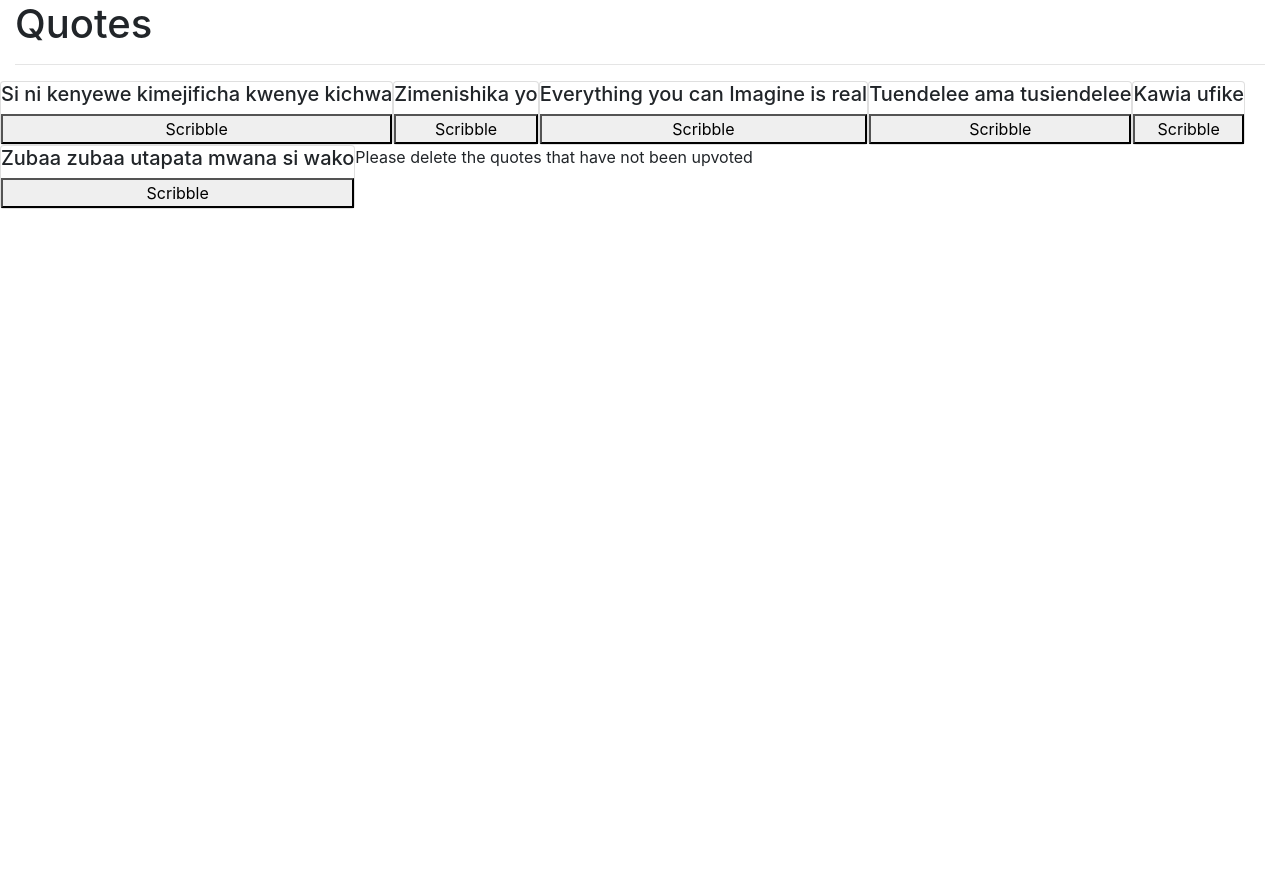
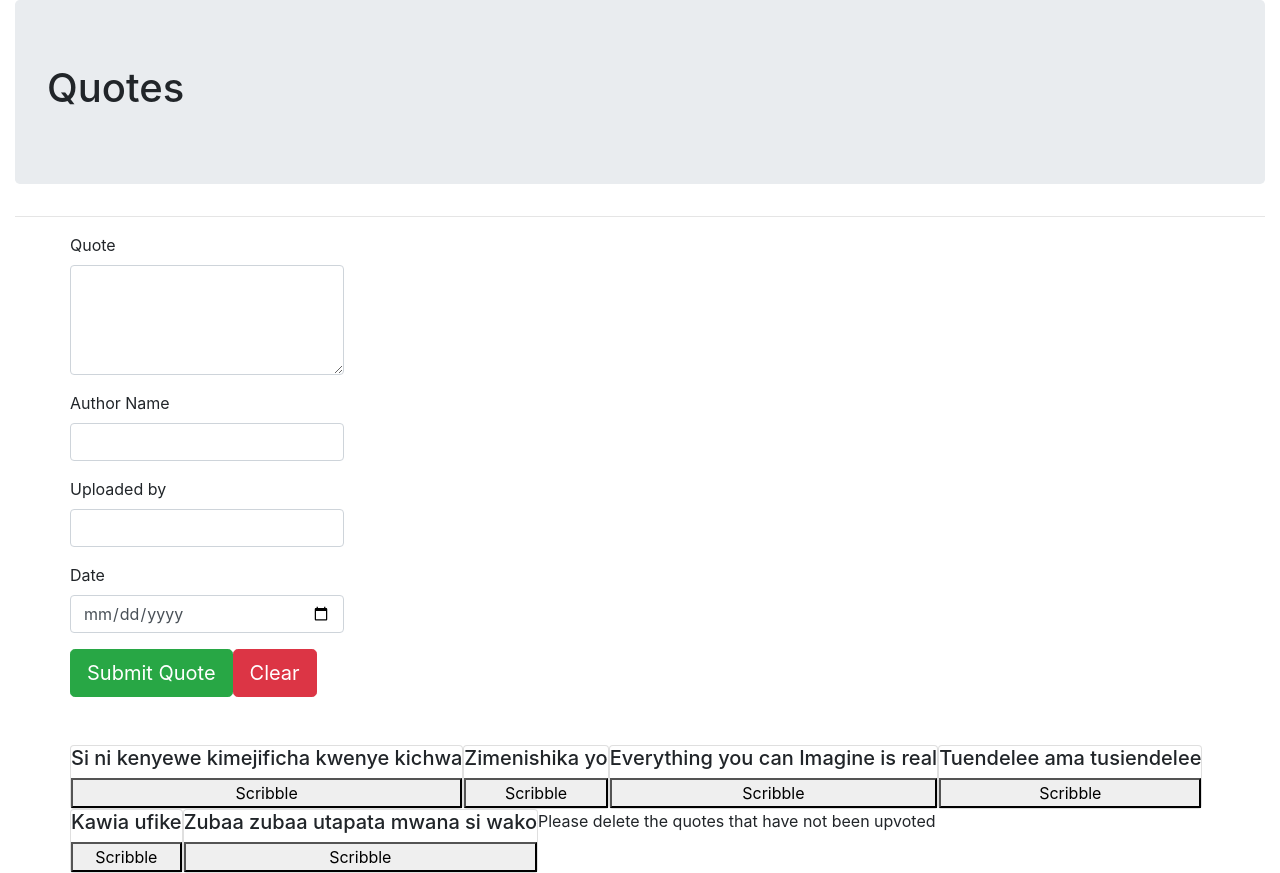
Before and after one commit to Zenas22/Quixote, an Angular app: page / in a window 1280 px wide. Before the commit the page ends 800 px from the top, so only its background shows below. Built offline with nearby package versions, Linux system fonts and the light colour scheme.

Commit message:
Finished functionality of the form component

```diff
--- a/src/app/app.component.ts
+++ b/src/app/app.component.ts
@@ -9,12 +9,12 @@
 export class AppComponent {
 
   quotes = [
-    new Quote(1, 'Si ni kenyewe kimejificha kwenye kichwa', 'Zzero Sufuri', new Date(2019,1,24) ),
-    new Quote(2, 'Zimenishika yo', 'Zzero Sufuri', new Date(2019,2,10) ),
-    new Quote(3, 'Everything you can Imagine is real', 'Pablo Picasso', new Date(2019,1,30) ),
-    new Quote(4, 'Tuendelee ama tusiendelee', 'Nyashinski', new Date(2019,2,12) ),
-    new Quote(5, 'Kawia ufike', 'Mhenga Mhenguzi', new Date(2019,3,22) ),
-    new Quote(6, 'Zubaa zubaa utapata mwana si wako', 'Mhenga Mhenguzi', new Date(2019,4,23) ),
+    new Quote(1, 'Si ni kenyewe kimejificha kwenye kichwa', 'Zzero Sufuri', 'Zeus', new Date(2019,1,24), 0, 0),
+    new Quote(2, 'Zimenishika yo', 'Zzero Sufuri', 'Zeus', new Date(2019,2,10), 0, 0),
+    new Quote(3, 'Everything you can Imagine is real', 'Pablo Picasso', 'Zeus', new Date(2019,1,30), 0, 0),
+    new Quote(4, 'Tuendelee ama tusiendelee', 'Nyashinski', 'Zeus', new Date(2019,2,12), 0, 0),
+    new Quote(5, 'Kawia ufike', 'Mhenga Mhenguzi', 'Zeus', new Date(2019,3,22), 0, 0),
+    new Quote(6, 'Zubaa zubaa utapata mwana si wako', 'Mhenga Mhenguzi', 'Zeus', new Date(2019,4,23), 0, 0),
 
   ]
 }
--- a/src/app/app.module.ts
+++ b/src/app/app.module.ts
@@ -1,5 +1,6 @@
 import { BrowserModule } from '@angular/platform-browser';
 import { NgModule } from '@angular/core';
+import { FormsModule } from '@angular/forms';
 
 import { AppRoutingModule } from './app-routing.module';
 import { AppComponent } from './app.component';
@@ -20,7 +21,8 @@
   ],
   imports: [
     BrowserModule,
-    AppRoutingModule
+    AppRoutingModule,
+    FormsModule
   ],
   providers: [],
   bootstrap: [AppComponent]
--- a/src/app/quote-form/quote-form.component.html
+++ b/src/app/quote-form/quote-form.component.html
@@ -1,3 +1,40 @@
-<p>
-  quote-form works!
-</p>
+<div class="new">
+
+    <form (ngSubmit) = 'submitQuote()' #quoteForm = 'ngForm'>
+      <div class="form-group">
+        <label for="quote">Quote</label>
+        <textarea rows="4" class="form-control" id="quote" [(ngModel)] = "newQuote.quote" name="quote" #quote = "ngModel" required></textarea>
+
+        <div [hidden] = "quote.valid || quote.pristine" class="alert alert-danger">
+          <p>Quote is Required</p>
+        </div>
+      </div>
+      <div class="form-group">
+        <label for="author">Author Name</label>
+        <input type="text" class="form-control" id="author" [(ngModel)] = "newQuote.author" name="author" #author = "ngModel" required>
+
+        <div [hidden] = "author.valid || author.pristine" class="alert alert-danger">
+          <p>Author Name is Required</p>
+        </div>
+      </div>
+      <div class="form-group">
+        <label for="name">Uploaded by</label>
+        <input type="text" class="form-control" id="name" [(ngModel)] = "newQuote.name" name="name" #name = "ngModel" required>
+
+        <div [hidden] = "name.valid || name.pristine" class="alert alert-danger">
+          <p>Uploader's name is Required</p>
+        </div>
+      </div>
+      <div class="form-group">
+        <label for="date">Date</label>
+        <input type="date" class="form-control" id="date" required [(ngModel)] = "newQuote.completeDate" name="completeDate" #completeDate = "ngModel" required>
+
+        <div [hidden] = "completeDate.valid || completeDate.pristine" class="alert alert-danger">
+          <p>Date is Required</p>
+        </div>
+      </div>
+      <button type="submit" class="btn btn-success btn-lg">Submit Quote</button>
+      <button type="reset" class="btn btn-danger btn-lg">Clear</button>
+    </form>
+
+</div>
--- a/src/app/quote-form/quote-form.component.ts
+++ b/src/app/quote-form/quote-form.component.ts
@@ -1,4 +1,5 @@
-import { Component, OnInit } from '@angular/core';
+import { Component, OnInit, Output, EventEmitter } from '@angular/core';
+import { Quote } from '../quote';
 
 @Component({
   selector: 'app-quote-form',
@@ -7,6 +8,13 @@
 })
 export class QuoteFormComponent implements OnInit {
 
+  newQuote = new Quote(0,'','','',new Date(),0,0);
+  @Output() addQuote = new EventEmitter<Quote>();
+
+  submitQuote(){
+    this.addQuote.emit(this.newQuote);
+  }
+
   constructor() { }
 
   ngOnInit() {
--- a/src/app/quote-scribble/quote-scribble.component.html
+++ b/src/app/quote-scribble/quote-scribble.component.html
@@ -1,3 +1,3 @@
-<p>{{quote.scribble}}</p>
+<p>{{quote.author}}</p>
 <p>Uploaded {{quote.completeDate|dateCount}} days ago on {{quote.completeDate|date}}</p>
 <button class="btn btn-danger" (click) = 'quoteDelete(true)'>Delete</button>
--- a/src/app/quote.ts
+++ b/src/app/quote.ts
@@ -1,6 +1,6 @@
 export class Quote {
   public showScribble:boolean;
-  constructor(public id:number, public name:string, public scribble:string, public completeDate:Date) {
+  constructor(public id:number, public quote:string, public author:string, public name:string, public completeDate:Date, public likes:number, public dislikes:number) {
     this.showScribble=false
   }
 }
--- a/src/app/quote/quote.component.html
+++ b/src/app/quote/quote.component.html
@@ -1,20 +1,31 @@
 <div class="container-fluid">
-  <div class="well">
+  <div class="jumbotron">
     <h1>Quotes</h1>
   </div>
   <hr>
 
-  <div class="row">
-    <div *ngFor='let quote of quotes;let i = index'>
-      <div class="card">
-        <h5 id="{{id}}" appHighlight>{{quote.name}}</h5>
+  <div class="container">
+    <div class="row">
+      <app-quote-form (addQuote)="addNewQuote($event)" ></app-quote-form>
+    </div>
+  </div>
+  <br>
 
-        <button (click)='toogleScribble(i)'>Scribble</button>
+  <br>
+  <div class="container">
 
-        <app-quote-scribble *ngIf="quote.showScribble" [quote]='quote' (isComplete)='completeQuote($event,i)'></app-quote-scribble>
+    <div class="row">
+      <div *ngFor='let quote of quotes;let i = index'>
+        <div class="card">
+          <h5 id="{{id}}" appHighlight>{{quote.quote}}</h5>
+
+          <button (click)='toogleScribble(i)'>Scribble</button>
+
+          <app-quote-scribble *ngIf="quote.showScribble" [quote]='quote' (isComplete)='completeQuote($event,i)'></app-quote-scribble>
+        </div>
       </div>
+    <p *ngIf='quotes.length > 5'>Please delete the quotes that have not been upvoted</p>
     </div>
 
-  <p *ngIf='quotes.length > 5'>Please delete the quotes that have not been upvoted</p>
   </div>
 </div>
--- a/src/app/quote/quote.component.ts
+++ b/src/app/quote/quote.component.ts
@@ -9,17 +9,24 @@
 export class QuoteComponent implements OnInit {
 
   quotes = [
-    new Quote(1, 'Si ni kenyewe kimejificha kwenye kichwa', 'Zzero Sufuri', new Date(2019,1,24) ),
-    new Quote(2, 'Zimenishika yo', 'Zzero Sufuri', new Date(2019,2,10) ),
-    new Quote(3, 'Everything you can Imagine is real', 'Pablo Picasso', new Date(2019,1,30) ),
-    new Quote(4, 'Tuendelee ama tusiendelee', 'Nyashinski', new Date(2019,2,12) ),
-    new Quote(5, 'Kawia ufike', 'Mhenga Mhenguzi', new Date(2019,3,22) ),
-    new Quote(6, 'Zubaa zubaa utapata mwana si wako', 'Mhenga Mhenguzi', new Date(2019,4,23) ),
+    new Quote(1, 'Si ni kenyewe kimejificha kwenye kichwa', 'Zzero Sufuri', 'Zeus', new Date(2019,1,24), 0, 0),
+    new Quote(2, 'Zimenishika yo', 'Zzero Sufuri', 'Zeus', new Date(2019,2,10), 0, 0),
+    new Quote(3, 'Everything you can Imagine is real', 'Pablo Picasso', 'Zeus', new Date(2019,1,30), 0, 0),
+    new Quote(4, 'Tuendelee ama tusiendelee', 'Nyashinski', 'Zeus', new Date(2019,2,12), 0, 0),
+    new Quote(5, 'Kawia ufike', 'Mhenga Mhenguzi', 'Zeus', new Date(2019,3,22), 0, 0),
+    new Quote(6, 'Zubaa zubaa utapata mwana si wako', 'Mhenga Mhenguzi', 'Zeus', new Date(2019,4,23), 0, 0),
 
   ]
 
   toogleScribble(index){
     this.quotes[index].showScribble = !this.quotes[index].showScribble;
+  }
+
+  addNewQuote(quote){
+    let quoteLength = this.quotes.length;
+    quote.id = quoteLength + 1;
+    quote.completeDate = new Date(quote.completeDate)
+    this.quotes.push(quote)
   }
 
   deleteQuote(isComplete,index){
```
